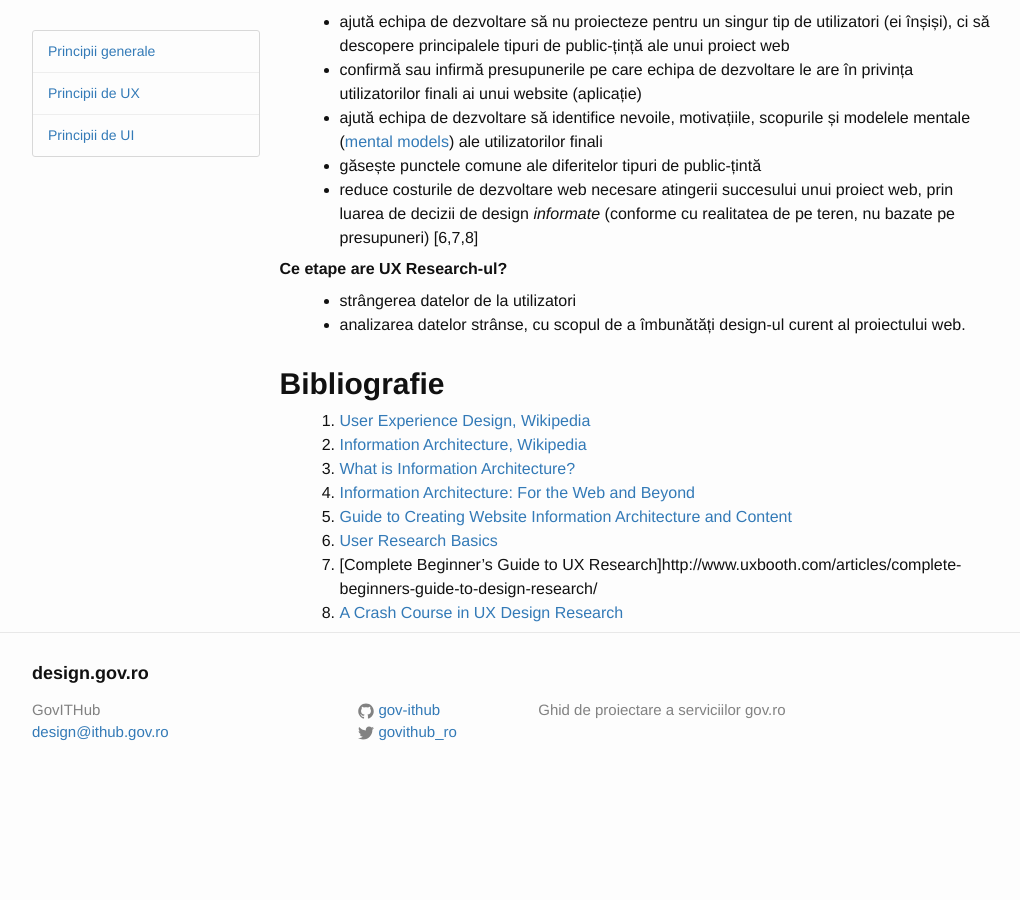
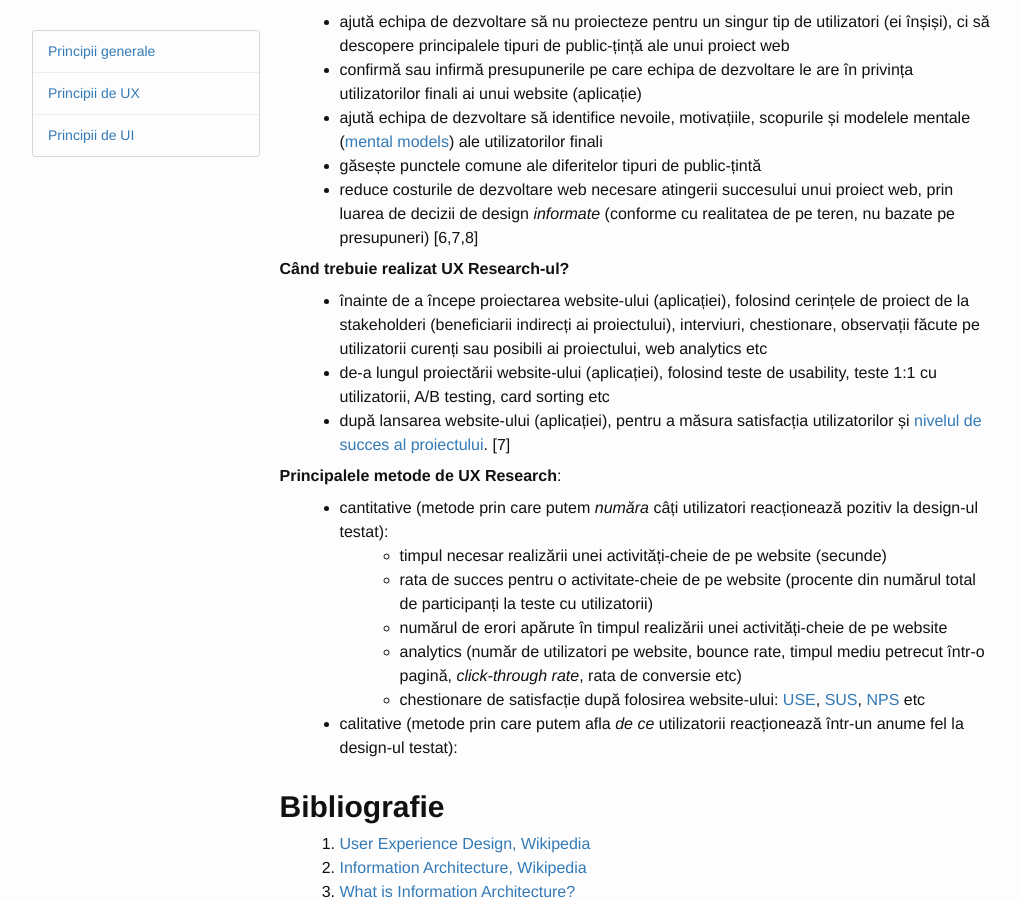
Before and after one commit to gov-ithub/govro-design, a Jekyll site: the page built from 2-ux.md, in a window 1280 px wide and 900 px high, scrolled down 4826 px. Shown: the whole window, without its empty margins (128-1148 px from the left). Built offline with Jekyll 4.4.1, drawn with Linux system fonts in a browser that asks for light colours; nearby versions of some CDN libraries; before the commit the page ends 5592 px from its top, so only the background shows below that.

Commit message:
Principalele metode de UX research
Metode cantitative.

```diff
--- a/2-ux.md
+++ b/2-ux.md
@@ -164,10 +164,19 @@ Este acea ramură din _User Experience Design_ care studiază impactul pe care u
 * găsește punctele comune ale diferitelor tipuri de public-țintă
 * reduce costurile de dezvoltare web necesare atingerii succesului unui proiect web, prin luarea de decizii de design _informate_ (conforme cu realitatea de pe teren, nu bazate pe presupuneri) [6,7,8]
 
-**Ce etape are UX Research-ul?**
-* strângerea datelor de la utilizatori
-* analizarea datelor strânse, cu scopul de a îmbunătăți design-ul curent al proiectului web.
+**Când trebuie realizat UX Research-ul?**
+* înainte de a începe proiectarea website-ului (aplicației), folosind cerințele de proiect de la stakeholderi (beneficiarii indirecți ai proiectului), interviuri, chestionare, observații făcute pe utilizatorii curenți sau posibili ai proiectului, web analytics etc
+* de-a lungul proiectării website-ului (aplicației), folosind teste de usability, teste 1:1 cu utilizatorii, A/B testing, card sorting etc
+* după lansarea website-ului (aplicației), pentru a măsura satisfacția utilizatorilor și [nivelul de succes al proiectului](https://www.square2marketing.com/blog/6-metrics-every-successful-website-needs-to-track). [7]
 
+**Principalele metode de UX Research**:
+* cantitative (metode prin care putem _număra_ câți utilizatori reacționează pozitiv la design-ul testat):
+  * timpul necesar realizării unei activități-cheie de pe website (secunde)
+  * rata de succes pentru o activitate-cheie de pe website (procente din numărul total de participanți la teste cu utilizatorii)
+  * numărul de erori apărute în timpul realizării unei activități-cheie de pe website
+  * analytics (număr de utilizatori pe website, bounce rate, timpul mediu petrecut într-o pagină, _click-through rate_, rata de conversie etc)
+  * chestionare de satisfacție după folosirea website-ului: [USE](http://garyperlman.com/quest/quest.cgi?form=USE), [SUS](https://www.usability.gov/how-to-and-tools/methods/system-usability-scale.html), [NPS](https://en.wikipedia.org/wiki/Net_Promoter) etc
+* calitative (metode prin care putem afla _de ce_ utilizatorii reacționează într-un anume fel la design-ul testat):
 
 
 
```
